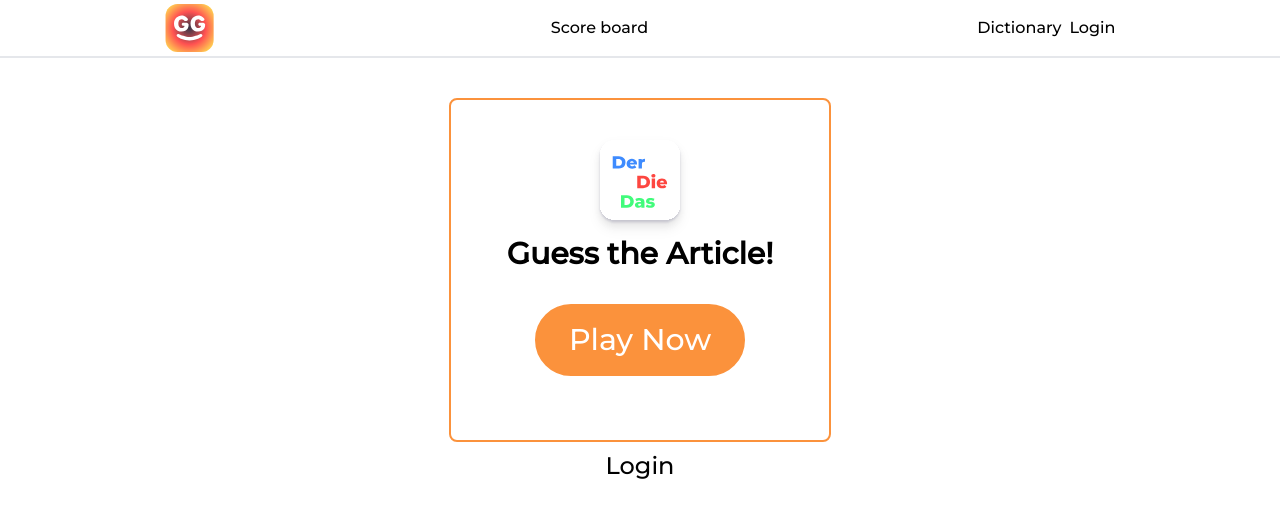
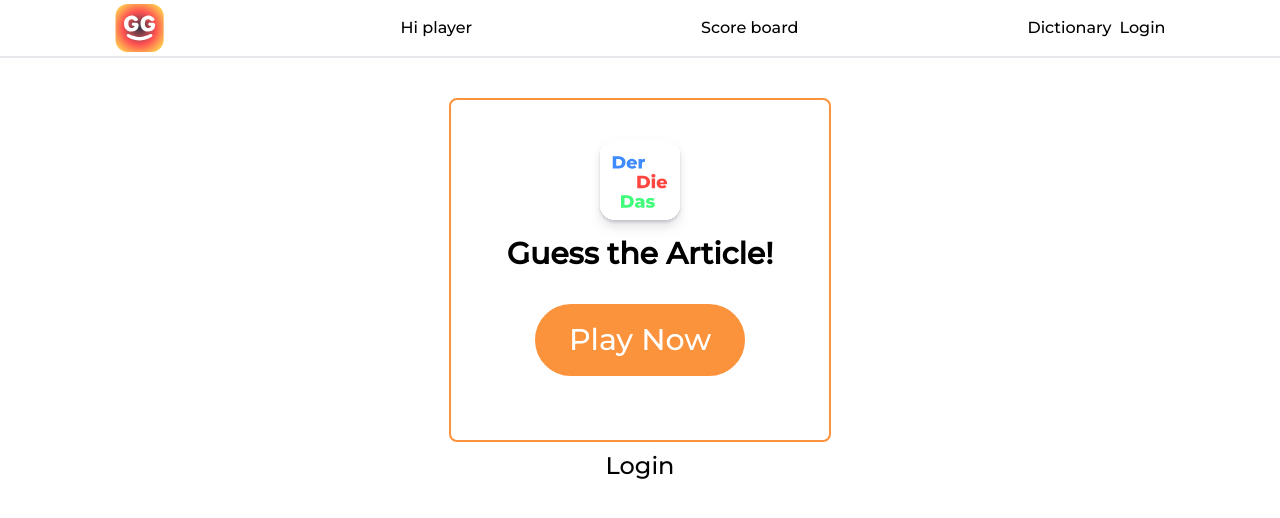
Before and after one commit to idomand/word-game, a React (Vite) app: page / in a window 1280 px wide. Shown: the top 518 px of the page. Built offline with nearby package versions, Linux system fonts and the light colour scheme; a web font is replaced by a local one.

Commit message:
small cahnge to the navbar

```diff
--- a/src/Components/Navbar.tsx
+++ b/src/Components/Navbar.tsx
@@ -7,7 +7,6 @@ export default function Header() {
   const dispatch = useAppDispatch();
   const userName = useAppSelector((state) => state.GameData.userName);
   const userId = useAppSelector((state) => state.GameData.userId);
-  const userTopScore = useAppSelector((state) => state.GameData.userTopScore);
 
   let userToShow;
   let userIdToShow;
@@ -80,7 +79,7 @@ export default function Header() {
           </defs>
         </svg>
       </Link>
-      {/* {userName && <p>Hi {userName}</p>} */}
+      <p>Hi {userToShow}</p>
       <Link to="/score-board" className="cursor-pointer  hover:underline">
         Score board
       </Link>
```
